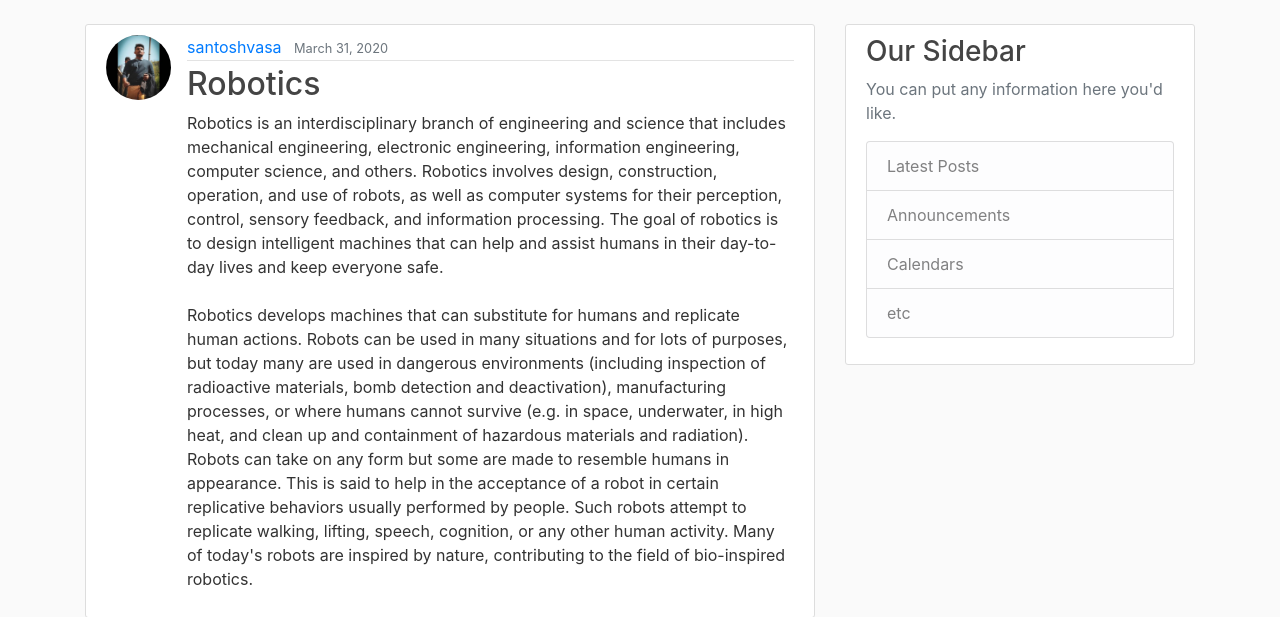
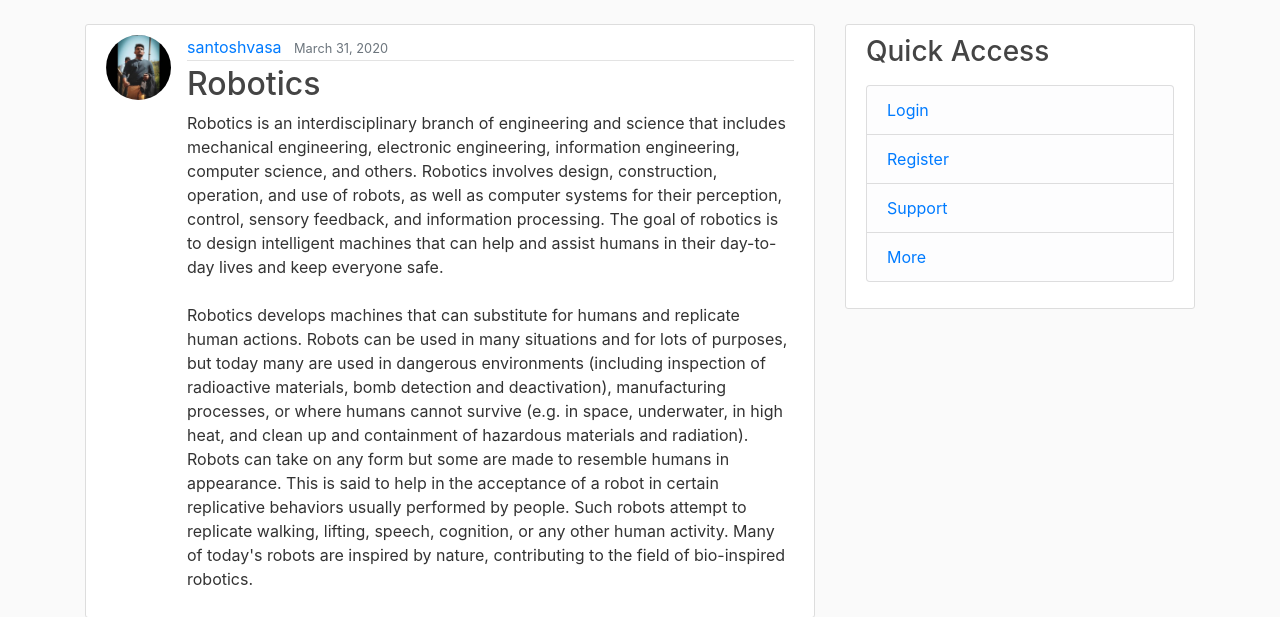
Before and after one commit to Santosh7vasa/Irisx-Base, a Django app: page / in a window 1280 px wide. Shown: the part 56-673 px from the top of the page. Run offline with Django 3.2, Linux system fonts and the light colour scheme; data comes from the database, SQL or seed files in the repository; both versions use the stored data as it was after the commit; some libraries are stand-ins or nearby versions.

Commit message:
Changed UI elements

```diff
--- a/blog/templates/blog/base.html
+++ b/blog/templates/blog/base.html
@@ -31,13 +31,8 @@
             </div>
             <!-- Navbar Right Side -->
             <div class="navbar-nav">
-              {% if user.is_superuser %}
-              <a class="nav-item nav-link" href="/admin">Admin</a>
-              {% endif %}
               {% if user.is_authenticated %}
-              <a class="nav-item nav-link" href="{% url 'post-create' %}">New Post</a>
-              <a class="nav-item nav-link" href="{% url 'profile' %}">Profile</a>
-              <a class="nav-item nav-link" href="{% url 'logout' %}">Logout</a>
+              <a class="nav-item nav-link" href="{% url 'profile' %}">{{ user.username }}</a>
               {% else %}
               <a class="nav-item nav-link" href="{% url 'login' %}">Login</a>
               <a class="nav-item nav-link" href="{% url 'register' %}">Register</a>
@@ -61,13 +56,23 @@
         </div>
         <div class="col-md-4">
           <div class="content-section">
-            <h3>Our Sidebar</h3>
-            <p class='text-muted'>You can put any information here you'd like.
+            <h3>Quick Access</h3>
+            <p class='text-muted'>
               <ul class="list-group">
-                <li class="list-group-item list-group-item-light">Latest Posts</li>
-                <li class="list-group-item list-group-item-light">Announcements</li>
-                <li class="list-group-item list-group-item-light">Calendars</li>
-                <li class="list-group-item list-group-item-light">etc</li>
+                {% if user.is_authenticated %}
+                  {% if user.is_superuser %}
+                    <li class="list-group-item list-group-item-light"><a href="/admin">Admin</a></li>
+                  {% endif %}
+                <li class="list-group-item list-group-item-light"><a href="#">Dashboard</a></li>
+                <li class="list-group-item list-group-item-light"><a href="{% url 'post-create' %}">New Post</a></li>
+                <li class="list-group-item list-group-item-light"><a href="#">Settings</a></li>
+                <li class="list-group-item list-group-item-light"><a href="{% url 'logout' %}">Logout</a></li>
+                {% else %}
+                <li class="list-group-item list-group-item-light"><a href="{% url 'login' %}">Login</a></li>
+                <li class="list-group-item list-group-item-light"><a href="{% url 'register' %}">Register</a></li>
+                {% endif %}
+                <li class="list-group-item list-group-item-light"><a href="#">Support</a></li>
+                <li class="list-group-item list-group-item-light"><a href="#">More</a></li>
               </ul>
             </p>
           </div>
```
Also changed, not shown: db.sqlite3.
